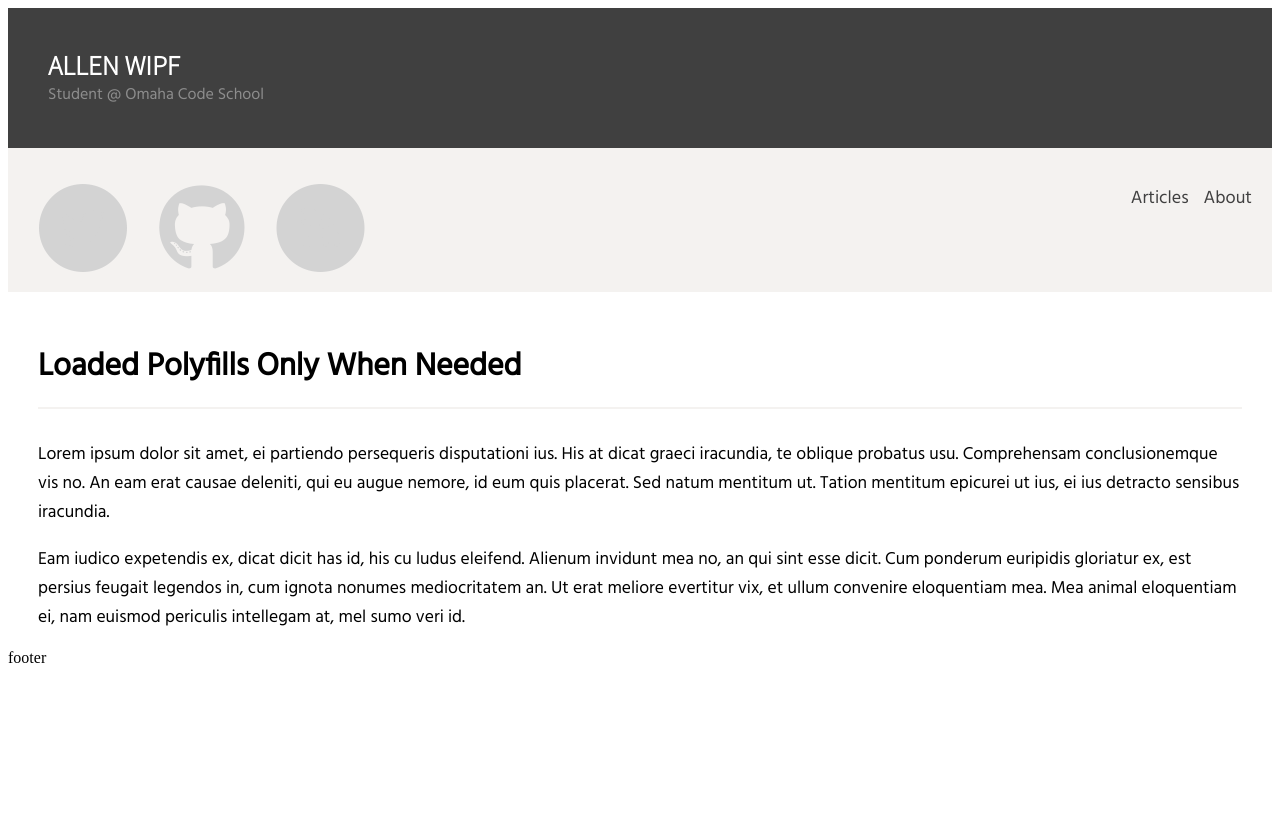
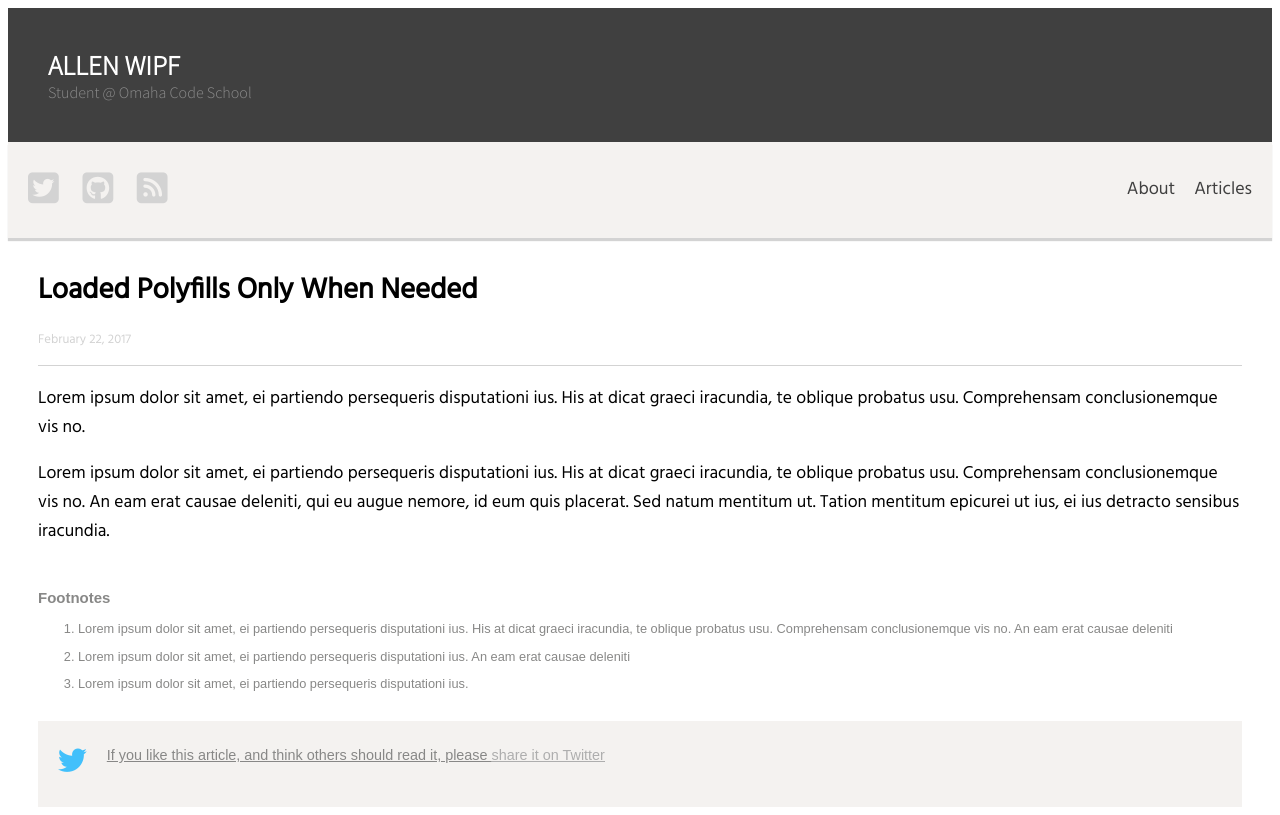
Before and after one commit to allenwipf/person-website, a plain HTML site: page article.html in a window 1280 px wide. Drawn offline with Linux system fonts and the light colour scheme; a web font is replaced by a local one.

Commit message:
fixed bunch of stuff

```diff
--- a/article.html
+++ b/article.html
@@ -2,10 +2,10 @@
  <html>
  <head>
  <meta charset="utf-8">
- <title>Article</title>
+ <title>Allen's Website</title>
 
 <link rel="stylesheet" type="text/css" href="styles/styles.css">
-<link href="https://fonts.googleapis.com/css?family=Hind|Source+Sans+Pro:300" rel="stylesheet">
+<link href="https://fonts.googleapis.com/css?family=Hind|Source+Sans+Pro:300|family=Cantarell:400i" rel="stylesheet">
 <script src="https://use.fontawesome.com/9853287fb4.js"></script>
 </head>
 
@@ -13,52 +13,76 @@
 
 <div class="page">
 	<div class="section header">
-		 <h1 class="title">ALLEN WIPF</h1>
+		 <h1 class="title">Allen Wipf</h1>
 		 <span class="header-text">Student @ Omaha Code School</span>
 	</div>
 
 	<div class="section header-bottom">
-	 	<ul class="head-links">
-	 		<a class="nav-link" href="#">About</a>
-	 		<a class="nav-link" href="#">Articles</a>
-	 	</ul>
+	 	<div class="head-links">
+	 		<a class="nav-link" href="/about.html">About</a>
+	 		<a class="nav-link" href="/articles.html">Articles</a>
+	 	</div>
 
-		<div class="head-right-icons">
 
-			<span class="fa-stack fa-lg">
-				<i class="fa fa-circle fa-stack-2x"></i>
-				<i class="fa fa-twitter fa-stack-1x"></i>
-			</span>
-			<span class="fa-stack fa-lg">
-				<i class="fa fa-github fa-stack-2x"></i>
-			</span>
-			<span class="fa-stack fa-lg">
-				<i class="fa fa-circle fa-stack-2x "></i>
-				<i class="fa fa-rss fa-stack-1x "></i>
-			</span>
+		<div class="head-left-icons">
+			<span class="twitter-icon"><i class="fa fa-twitter-square" aria-hidden="true"></i></span>
+			<span class="github-icon"><i class="fa fa-github-square" aria-hidden="true"></i></span>
+			<span class="rss-icon"><i class="fa fa-rss-square" aria-hidden="true"></i></span>
 		</div>
+	<div class="clear"></div>
 	</div>
 
 	<div class="section main">
 
-	 		<div class="post post1">
+	 	<h2 class="content-title">Loaded Polyfills Only When Needed</h2>
 
-	 			<h2 class="content-title">Loaded Polyfills Only When Needed</h2>
+			<div class="date">February 22, 2017</div>
 
-				<hr>
+ 		<div class="post">
+	 		<p>
+		 		Lorem ipsum dolor sit amet, ei partiendo persequeris disputationi ius. His at dicat graeci iracundia, te oblique probatus usu. Comprehensam conclusionemque vis no.
+	 		</p>
+	 		<p>
+		 		Lorem ipsum dolor sit amet, ei partiendo persequeris disputationi ius. His at dicat graeci iracundia, te oblique probatus usu. Comprehensam conclusionemque vis no. An eam erat causae deleniti, qui eu augue nemore, id eum quis placerat. Sed natum mentitum ut. Tation mentitum epicurei ut ius, ei ius detracto sensibus iracundia.
+	 		</p>
+ 		</div>
 
-		 		<p>
-		 		Lorem ipsum dolor sit amet, ei partiendo persequeris disputationi ius. His at dicat graeci iracundia, te oblique probatus usu. Comprehensam conclusionemque vis no. An eam erat causae deleniti, qui eu augue nemore, id eum quis placerat. Sed natum mentitum ut. Tation mentitum epicurei ut ius, ei ius detracto sensibus iracundia.</p>
-		 		<p>
-				<p>
-				Eam iudico expetendis ex, dicat dicit has id, his cu ludus eleifend. Alienum invidunt mea no, an qui sint esse dicit. Cum ponderum euripidis gloriatur ex, est persius feugait legendos in, cum ignota nonumes mediocritatem an. Ut erat meliore evertitur vix, et ullum convenire eloquentiam mea. Mea animal eloquentiam ei, nam euismod periculis intellegam at, mel sumo veri id.
-		 		</p>
+ 		<div class="footnotes">
+ 			<h3>Footnotes</h3>
+ 			<ol>
+ 				<li>
+ 					<p>
+						Lorem ipsum dolor sit amet, ei partiendo persequeris disputationi ius. His at dicat graeci iracundia, te oblique probatus usu. Comprehensam conclusionemque vis no. An eam erat causae deleniti
+					</p>
+ 				</li>
+ 				<li>
+ 					<p>
+						Lorem ipsum dolor sit amet, ei partiendo persequeris disputationi ius. An eam erat causae deleniti
+					</p>
+ 				</li>
+ 				<li>
+ 					<p>
+						Lorem ipsum dolor sit amet, ei partiendo persequeris disputationi ius.
+					</p>
+ 				</li>
+ 			</ol>
+ 		</div>
 
+ 		<div class="twitter-share">
+ 			<div class="twitter-share-icon">
+	 			<i class="fa fa-twitter" aria-hidden="true"></i>
 	 		</div>
+
+ 			<div class="twitter-share-text">
+	 			If you like this article, and think others should read it, please
+	 			<a class="twitter-share-link" href="#">share it on Twitter</a>
+	 		</div>
+	 		<div class="clear"></div>
+ 		</div>
 	</div>
 
 
-	<div class="section footer">footer</div>
+	<div class="section footer"></div>
 </div>
 
  </body>
--- a/styles/styles.css
+++ b/styles/styles.css
@@ -1,34 +1,30 @@
+.clear{
+	clear: both;
+}
+
+body{
+	font-family: 'Hind', sans-serif;
+}
+
 h1{
 	font-size: 1.7em;
 	padding: 0px;
 	margin: 0px;
+	text-transform: uppercase;
 }
 
 h2{
 
 	font-size: 1.8em;
-}
-
-li{
-
-	list-style-type: square;
-	color: black;
+	font-family: 'Hind', sans-serif;
+	margin-bottom: 0px;
+	margin-top: 0px;
 }
 
 a{
 
 	color: black;
 	color: #AEAEAE;
-}
-
-hr{
-
-	height: 1px;
-    border: 0;
-    border-top: 2px solid #F4F2F0;
-    font-size: .8em;
-    margin-top: 15px;
-    margin-bottom: 30px
 }
 
 a.nav-link{
@@ -39,12 +35,6 @@ a.nav-link{
 a.nav-link:hover{
 
 	color: #61B78A;
-}
-
-.page{
-	display:flex;
-	flex-direction: column;
-	align-items: stretch;
 }
 
 .header{
@@ -58,32 +48,41 @@ a.nav-link:hover{
 
 .header-text{
 
-	font-family: 'Hind', sans-serif;
 	color: #8D8D8D;
 	font-size: 1em;
+
 }
 
 .header-bottom{
 
  	background: #F4F2F0;
  	padding: 20px;
- 	margin-bottom: 50px;
+ 	margin-bottom: 30px;
+ 	box-shadow: 0px 3px 1px lightgrey;
+
 }
 
- .nav-link{
+.head-links{
+
+	float: right;
+	position: relative;
+    top: 13px;
+}
+
+.nav-link{
  	list-style-type: none;
- 	float:right;
- 	font-family: 'Hind', sans-serif;
  	color: #404040;
  	font-size: large;
  	padding-left: 15px;
 }
 
 
- .head-right-icons{
+.head-left-icons{
  	float: left;
  	font-size: 2.2em;
  	color: #D3D3D3;
+ 	position: relative;
+    top: 2px;
 }
 
 .twitter-icon{
@@ -109,9 +108,6 @@ a.nav-link:hover{
 
 .main{
 
-	display:flex;
-	flex-direction: column;
-	align-items: stretch;
 	padding-left: 30px;
 	padding-right: 30px;
 }
@@ -119,38 +115,38 @@ a.nav-link:hover{
 .articles-date{
 
 	font-family: 'Cantarell', sans-serif;
+
 }
 
 .body-header{
 
-	font-family: 'Hind', sans-serif;
 	font-size: .9em;
 	color: #AEAEAE;
-	margin-bottom: 30px;
+	margin-bottom: 20px;
+	text-transform: uppercase;
 }
 
-.content-title{
-
-	padding: 0px;
-	margin: 0px;
-}
 
 .content-title:hover{
 
 	color: #61B78A;
 }
 
+
 .date{
 
 	color: #D3D3D3;
 	font-size: .8em;
+	padding-top: 15px;
+	padding-bottom: 15px;
 }
-
 
 .post{
 
-	font-family: 'Hind', sans-serif;
 	font-size: 1.1em;
+	border-top: solid 1px #D3D3D3;
+	padding-bottom: 10px;
+
 }
 
 .articles-date{
@@ -159,28 +155,43 @@ a.nav-link:hover{
 	font-size: .9em;
 }
 
+.footnotes{
+
+	font-family: 'Cantarell', sans-serif;
+	font-size: .8em;
+	color: #888887;
+	margin-bottom: 30px
+}
+
 .twitter-share{
 
-	display:flex;
-/*	flex-direction: row;*/
-	align-items: center;
 	background-color: #F4F2F0;
+	padding: 20px;
+}
+
+.twitter-share-text{
+
+	color: #888887;
+	font-size: .9em;
 	font-family: 'Cantarell', sans-serif;
-	font-size: .9em;
-
 }
 
 .twitter-share-icon{
-
-	padding-left: 20px;
+	float: left;
 	padding-right: 20px;
 	font-size: 1.8em;
 	color: #42C0FB;
 
+}
 
+a.twitter-share-text{
+
+    top: 6px;
 }
 
 .twitter-share-text{
 
-
+	text-decoration: underline;
+	position: relative;
+    top: 6px;
 }
```
Also changed, not shown: index.html (+25 -45 lines), 1 other file.
